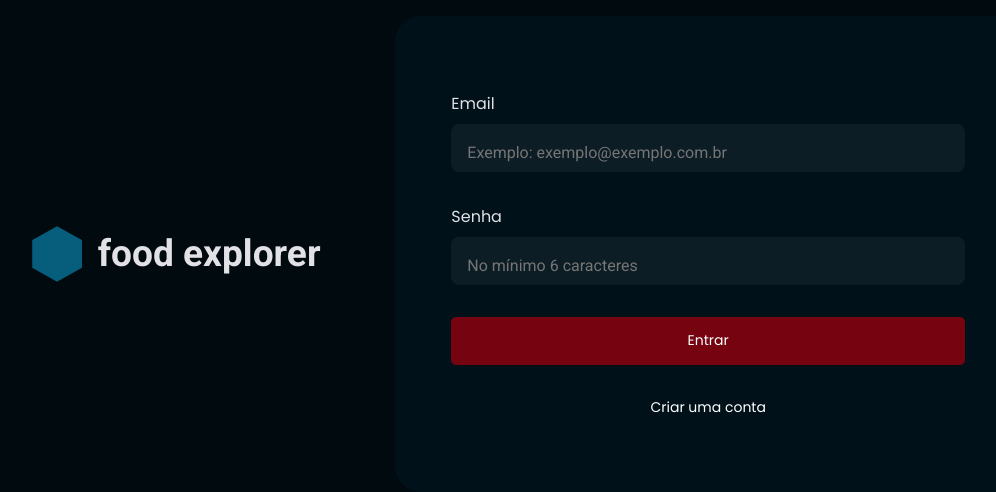
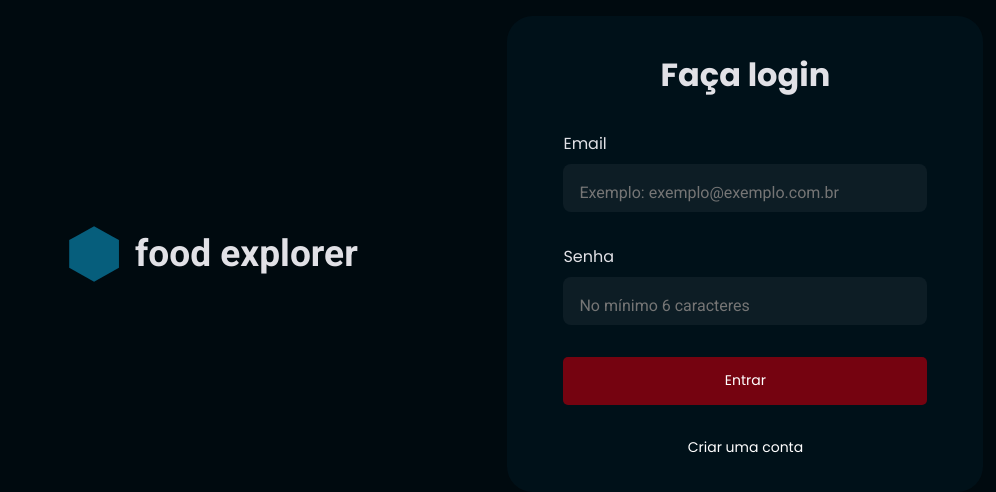
Before and after one commit to mfernandanll/food-explorer-frontend, a React (Vite) app: page / in a window 1280 px wide. Shown: the part 146-638 px from the top of the page, without its empty margins (151-1147 px from the left). Built offline with nearby package versions, Linux system fonts and the light colour scheme.

Commit message:
Layout adjustment in SignIn

```diff
--- a/src/components/Button/styles.js
+++ b/src/components/Button/styles.js
@@ -2,7 +2,7 @@ import styled from 'styled-components'
 
 export const Container = styled.button`
   width: 100%;
-  height: 3rem;
+  min-height: 3rem;
 
   font-size: 0.875rem;
 
--- a/src/pages/SignIn/index.jsx
+++ b/src/pages/SignIn/index.jsx
@@ -14,6 +14,7 @@ export function SignIn(){
 
       <Formfield>
         <Form>
+          <h1>Faça login</h1>
           <div className="inputs">
             <p>Email</p>
 
--- a/src/pages/SignIn/styles.js
+++ b/src/pages/SignIn/styles.js
@@ -75,6 +75,10 @@ export const Form = styled.div`
   padding: 4rem 3.5rem;
   border-radius: 1.6rem;
 
+  > h1 {
+    display: none;
+  }
+
   > .inputs {
     margin-bottom: 2rem;
   }
@@ -93,8 +97,15 @@ export const Form = styled.div`
   @media (min-width: ${DEVICE_BREAKPOINTS.MD}) {
     justify-content: center;
     max-height: 29.75rem;
-    min-width: 29.75rem;
+    max-width: 29.75rem;
     background-color: ${({theme}) => theme.COLORS.DARK_700};
     margin-top: 0;
+
+    > h1 {
+      display: block;
+      text-align: center;
+      font-size: 2rem;
+      margin-bottom: 2rem;
+    }
   }
 `
```
